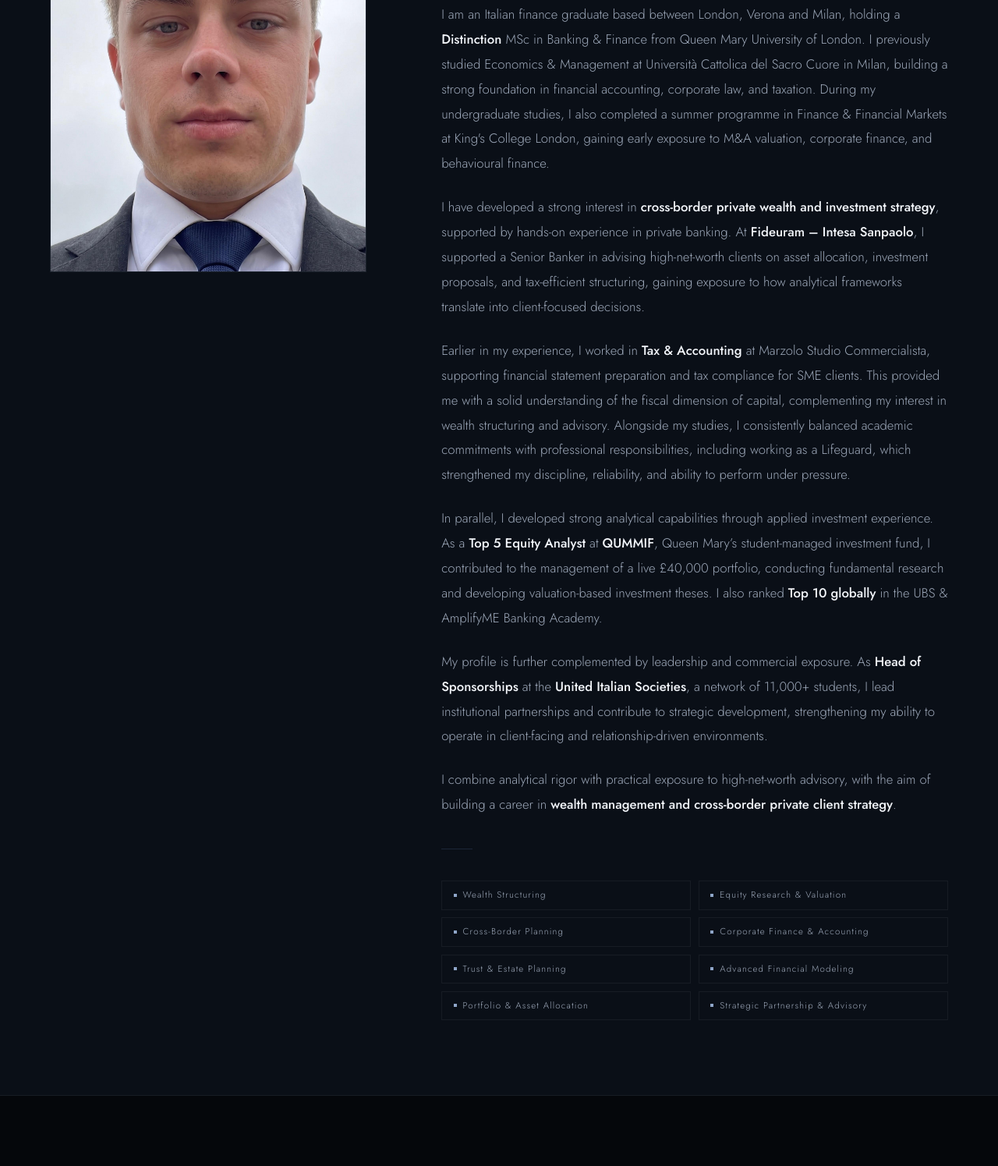
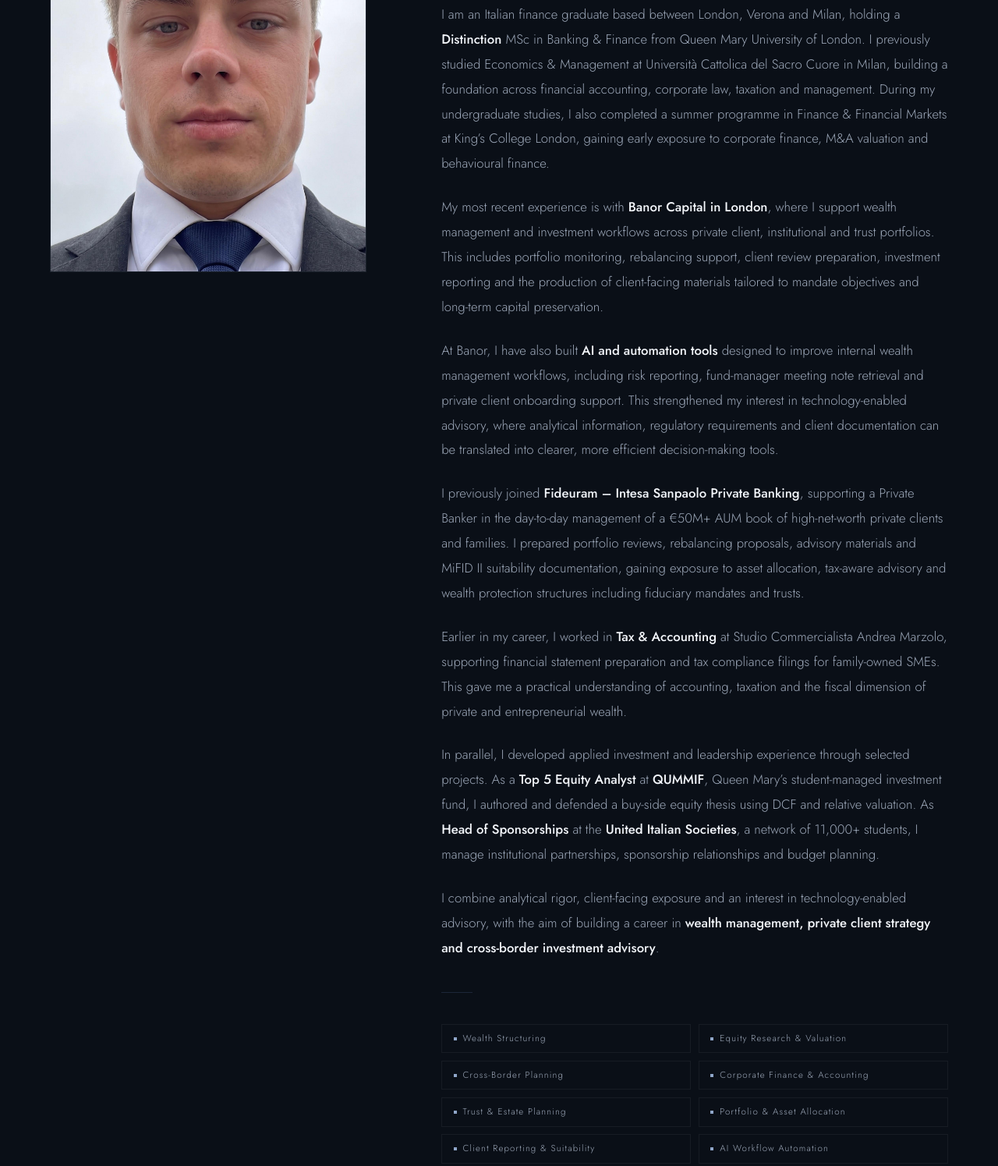
Before and after one commit to Matteo-Macchi/Matteo-Macchi.github.io, a plain HTML site: page index.html in a window 1280 px wide. Shown: the part 1420-2915 px from the top of the page at 78% size. Drawn offline with nearby package versions, Linux system fonts and the light colour scheme.

Commit message:
update about section.html

```diff
--- a/index.html
+++ b/index.html
@@ -720,6 +720,7 @@
   </div>
 
   <!-- ABOUT -->
+<!-- ABOUT -->
 <section class="about" id="about">
   <div class="about-inner">
     <div class="about-left reveal">
@@ -730,28 +731,33 @@
     <div class="about-right">
       <div class="section-tag">About</div>
       <h2>Finance professional<br /><em>in wealth & investment</em></h2>
+
       <p>
-          I am an Italian finance graduate based between London, Verona and Milan, holding a <strong>Distinction</strong> MSc in Banking &amp; Finance from Queen Mary University of London. I previously studied Economics &amp; Management at Università Cattolica del Sacro Cuore in Milan, building a strong foundation in financial accounting, corporate law, and taxation. During my undergraduate studies, I also completed a summer programme in Finance &amp; Financial Markets at King's College London, gaining early exposure to M&amp;A valuation, corporate finance, and behavioural finance.
+        I am an Italian finance graduate based between London, Verona and Milan, holding a <strong>Distinction</strong> MSc in Banking &amp; Finance from Queen Mary University of London. I previously studied Economics &amp; Management at Università Cattolica del Sacro Cuore in Milan, building a foundation across financial accounting, corporate law, taxation and management. During my undergraduate studies, I also completed a summer programme in Finance &amp; Financial Markets at King’s College London, gaining early exposure to corporate finance, M&amp;A valuation and behavioural finance.
       </p>
 
       <p>
-          I have developed a strong interest in <strong>cross-border private wealth and investment strategy</strong>, supported by hands-on experience in private banking. At <strong>Fideuram – Intesa Sanpaolo</strong>, I supported a Senior Banker in advising high-net-worth clients on asset allocation, investment proposals, and tax-efficient structuring, gaining exposure to how analytical frameworks translate into client-focused decisions.
+        My most recent experience is with <strong>Banor Capital in London</strong>, where I support wealth management and investment workflows across private client, institutional and trust portfolios. This includes portfolio monitoring, rebalancing support, client review preparation, investment reporting and the production of client-facing materials tailored to mandate objectives and long-term capital preservation.
       </p>
 
       <p>
-          Earlier in my experience, I worked in <strong>Tax &amp; Accounting</strong> at Marzolo Studio Commercialista, supporting financial statement preparation and tax compliance for SME clients. This provided me with a solid understanding of the fiscal dimension of capital, complementing my interest in wealth structuring and advisory. Alongside my studies, I consistently balanced academic commitments with professional responsibilities, including working as a Lifeguard, which strengthened my discipline, reliability, and ability to perform under pressure.
+        At Banor, I have also built <strong>AI and automation tools</strong> designed to improve internal wealth management workflows, including risk reporting, fund-manager meeting note retrieval and private client onboarding support. This strengthened my interest in technology-enabled advisory, where analytical information, regulatory requirements and client documentation can be translated into clearer, more efficient decision-making tools.
       </p>
 
       <p>
-          In parallel, I developed strong analytical capabilities through applied investment experience. As a <strong>Top 5 Equity Analyst</strong> at <strong>QUMMIF</strong>, Queen Mary’s student-managed investment fund, I contributed to the management of a live £40,000 portfolio, conducting fundamental research and developing valuation-based investment theses. I also ranked <strong>Top 10 globally</strong> in the UBS &amp; AmplifyME Banking Academy.
+        I previously joined <strong>Fideuram – Intesa Sanpaolo Private Banking</strong>, supporting a Private Banker in the day-to-day management of a €50M+ AUM book of high-net-worth private clients and families. I prepared portfolio reviews, rebalancing proposals, advisory materials and MiFID II suitability documentation, gaining exposure to asset allocation, tax-aware advisory and wealth protection structures including fiduciary mandates and trusts.
       </p>
 
       <p>
-          My profile is further complemented by leadership and commercial exposure. As <strong>Head of Sponsorships</strong> at the <strong>United Italian Societies</strong>, a network of 11,000+ students, I lead institutional partnerships and contribute to strategic development, strengthening my ability to operate in client-facing and relationship-driven environments.
+        Earlier in my career, I worked in <strong>Tax &amp; Accounting</strong> at Studio Commercialista Andrea Marzolo, supporting financial statement preparation and tax compliance filings for family-owned SMEs. This gave me a practical understanding of accounting, taxation and the fiscal dimension of private and entrepreneurial wealth.
       </p>
 
       <p>
-          I combine analytical rigor with practical exposure to high-net-worth advisory, with the aim of building a career in <strong>wealth management and cross-border private client strategy</strong>.
+        In parallel, I developed applied investment and leadership experience through selected projects. As a <strong>Top 5 Equity Analyst</strong> at <strong>QUMMIF</strong>, Queen Mary’s student-managed investment fund, I authored and defended a buy-side equity thesis using DCF and relative valuation. As <strong>Head of Sponsorships</strong> at the <strong>United Italian Societies</strong>, a network of 11,000+ students, I manage institutional partnerships, sponsorship relationships and budget planning.
+      </p>
+
+      <p>
+        I combine analytical rigor, client-facing exposure and an interest in technology-enabled advisory, with the aim of building a career in <strong>wealth management, private client strategy and cross-border investment advisory</strong>.
       </p>
 
       <div class="divider"></div>
@@ -761,9 +767,9 @@
         <div class="skill-tag">Cross-Border Planning</div>
         <div class="skill-tag">Corporate Finance &amp; Accounting</div>
         <div class="skill-tag">Trust &amp; Estate Planning</div>
-          <div class="skill-tag">Advanced Financial Modeling</div>
         <div class="skill-tag">Portfolio &amp; Asset Allocation</div>
-          <div class="skill-tag">Strategic Partnership &amp; Advisory</div>
+        <div class="skill-tag">Client Reporting &amp; Suitability</div>
+        <div class="skill-tag">AI Workflow Automation</div>
       </div>
     </div>
   </div>
```
Lines whose indentation alone changed are shown as unchanged.
